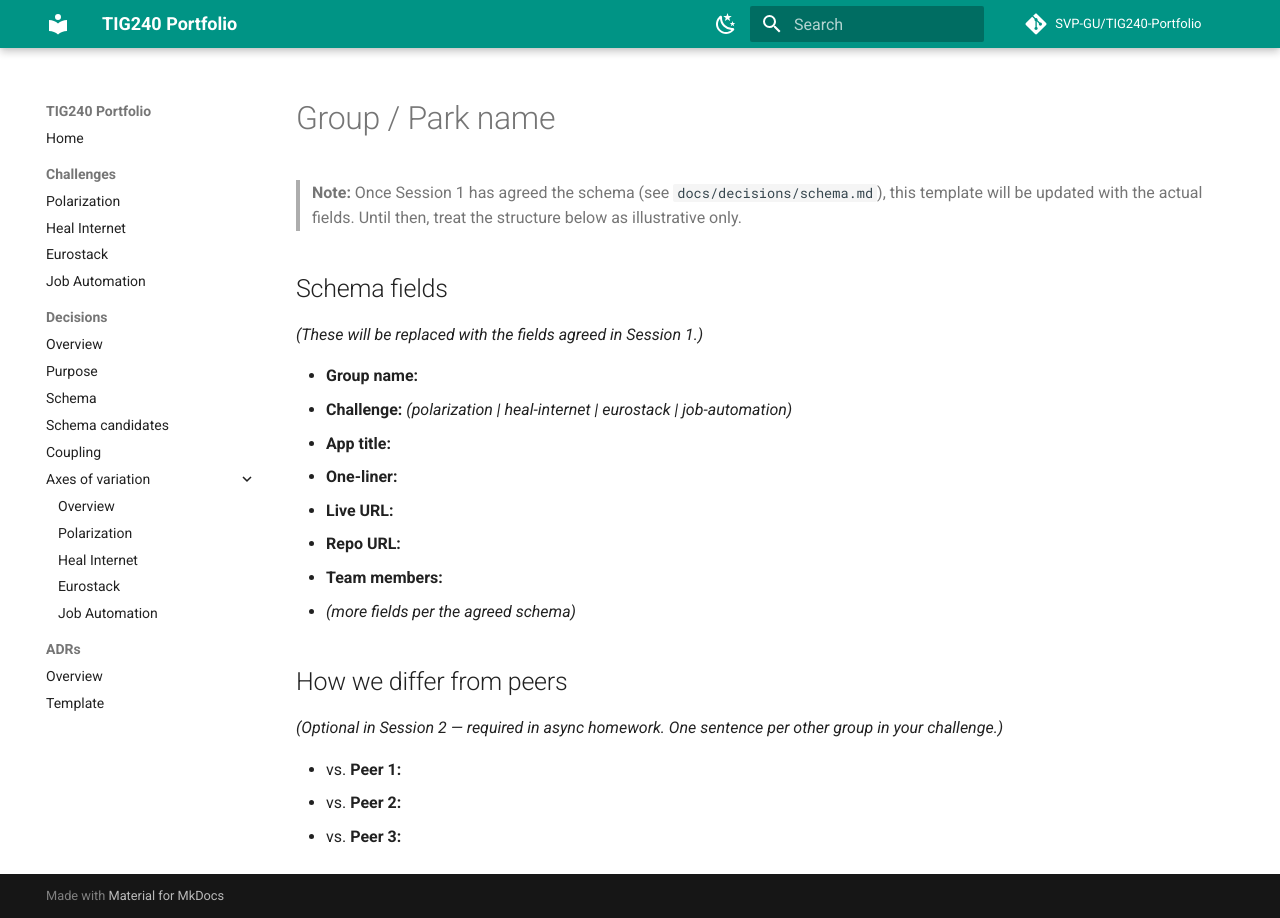
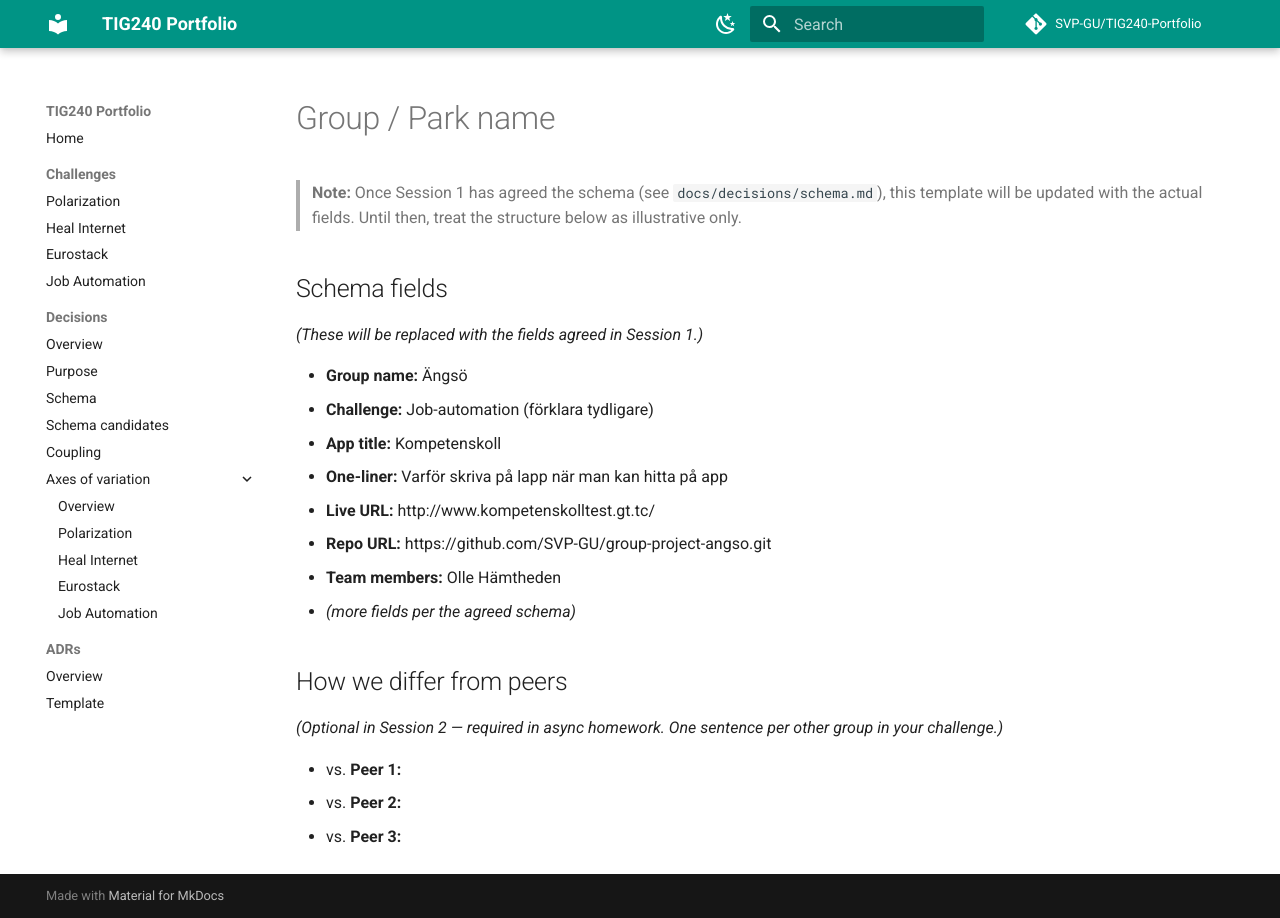
Before and after one commit to SVP-GU/TIG240-Portfolio, an MkDocs documentation site: the page built from docs/challenges/job-automation/Ängsö.md, in a window 1280 px wide. Built offline with MkDocs 1.6.1 and Material for MkDocs 9.7.7, drawn with Linux system fonts in a browser that asks for light colours; comment, search, counter and statistics services are not loaded.

Commit message:
Docks: lägger till ditaljer om vårat arbete

```diff
--- a/docs/challenges/job-automation/Ängsö.md
+++ b/docs/challenges/job-automation/Ängsö.md
@@ -6,13 +6,13 @@
 
 *(These will be replaced with the fields agreed in Session 1.)*
 
-- **Group name:**
-- **Challenge:** *(polarization | heal-internet | eurostack | job-automation)*
-- **App title:**
-- **One-liner:**
-- **Live URL:**
-- **Repo URL:**
-- **Team members:**
+- **Group name:** Ängsö
+- **Challenge:** Job-automation (förklara tydligare)
+- **App title:** Kompetenskoll
+- **One-liner:** Varför skriva på lapp när man kan hitta på app
+- **Live URL:** http://www.kompetenskolltest.gt.tc/
+- **Repo URL:**  https://github.com/SVP-GU/group-project-angso.git
+- **Team members:** Olle Hämtheden
 - *(more fields per the agreed schema)*
 
 ## How we differ from peers
```
